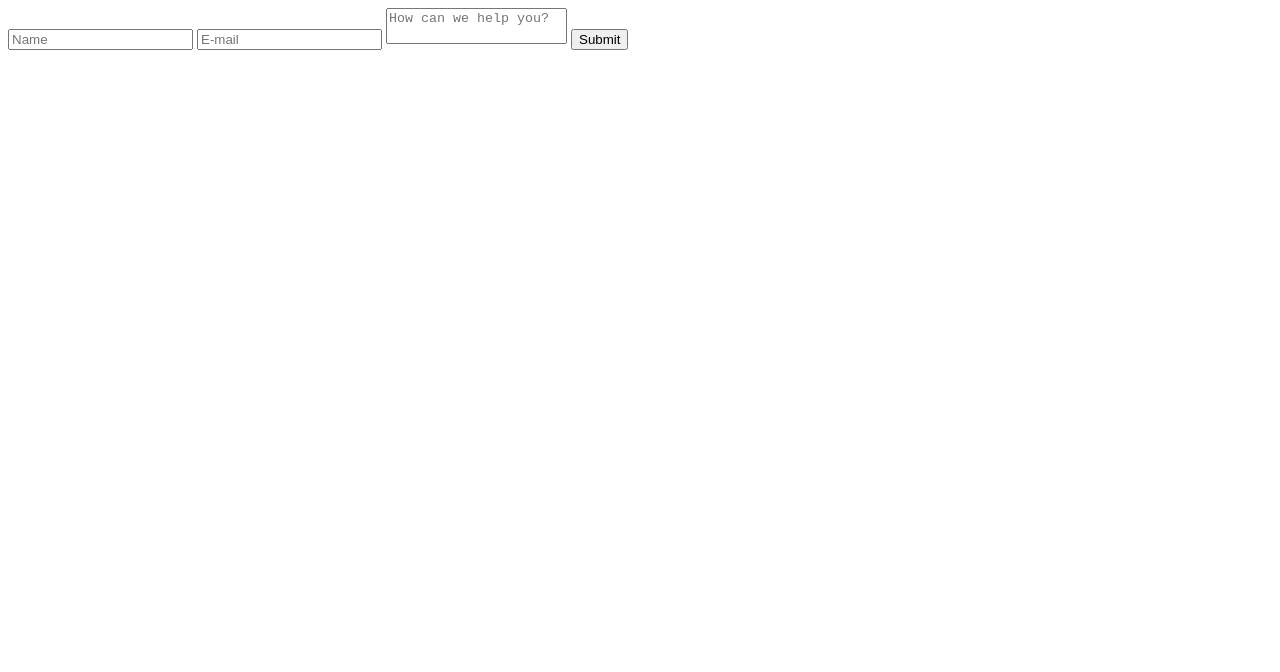
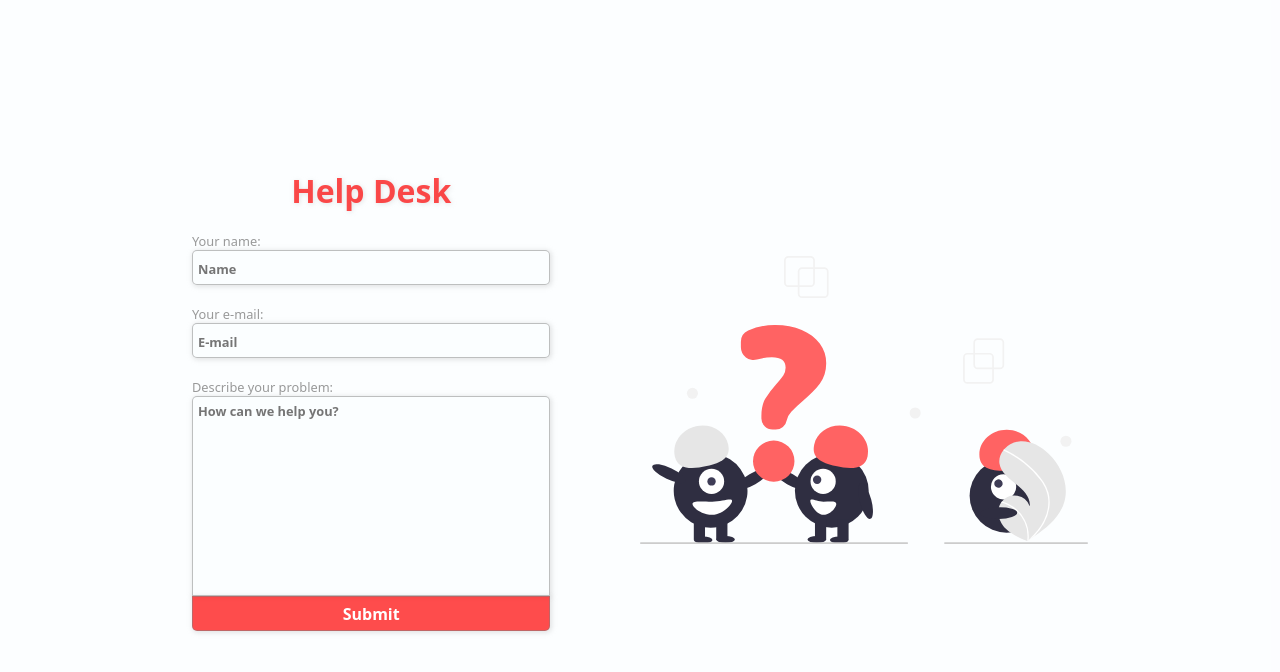
Before and after one commit to DevNylo/Form-helpdesk, a plain HTML site: page index.html in a window 1280 px wide. Drawn offline with Linux system fonts and the light colour scheme.

Commit message:
Form desktop final

```diff
--- a/CSS/style.css
+++ b/CSS/style.css
@@ -0,0 +1,114 @@
+*{
+    padding: 0;
+    margin: 0;
+    box-sizing: border-box;
+    outline: none;
+    font-family: system-ui, -apple-system, BlinkMacSystemFont, 'Segoe UI', Roboto, Oxygen, Ubuntu, Cantarell, 'Open Sans', 'Helvetica Neue', sans-serif;
+    font-size: 16px;
+}
+
+body, html{
+    width: 100%;
+    height: 100%;
+    background-color: rgba(240, 248, 255, 0.100);
+}
+
+
+#form{
+    width: 70vw;
+    height: 100%;
+    margin: 0 auto;
+
+    display: flex;
+    flex-direction: row;
+    justify-content: space-between;
+
+}
+
+form{
+    width: 40%;
+    height: 100%;
+    display: flex;
+    flex-direction: column;
+
+    justify-content: center;
+    align-items: flex-start;
+}
+
+form h1{
+    width: 100%;
+    text-align: center;
+    font-size: 2rem;
+    color:rgba(255, 0, 0, 0.700);
+    text-shadow: 1px 1px 5px rgba(191, 191, 191, 0.4);
+}
+
+form input{
+    border: 1px solid rgba(128, 128, 128, 0.500);
+    border-radius: 5px;
+    box-shadow: 1px 1px 5px 1px rgba(191, 191, 191, 0.4);
+    width: 100%;
+    height: 35px;
+    padding: 5px;
+    background-color: rgba(240, 248, 255, 0.100);
+}
+
+form input:focus{
+    color: rgba(255, 0, 0, 0.500);
+}
+
+form input::placeholder{
+    font-size: .8rem;
+    font-weight: bold;
+}
+
+form textarea{
+    width: 100%;
+    height: 200px;
+    padding: 5px;
+    border: 1px solid rgba(128, 128, 128, 0.500);
+    border-radius: 5px;
+    box-shadow: 1px 1px 5px 1px rgba(191, 191, 191, 0.4);
+    border-radius: 5px 5px 0px 0px;
+    background-color: rgba(240, 248, 255, 0.100);
+}
+
+form textarea::placeholder{
+    font-size: .8rem;
+    font-weight: bold;
+}
+form textarea:focus{
+    color: rgba(255, 0, 0, 0.700);
+}
+
+
+form .submit{
+    cursor: pointer;
+    color: white;
+    font-weight: bold;
+    background-color: rgba(255, 0, 0, 0.700);
+
+    border-radius: 0px 0px 5px 5px;
+}
+
+form .submit:hover{
+    background-color: rgba(255, 0, 0, 0.500);
+}
+
+form label{
+    font-size: .8rem;
+    color:rgba(128, 128, 128, 0.8);
+    margin-top: 20px;
+}
+
+
+
+.image{
+    width: 50%;
+    height: 100%;
+}
+
+.image img{
+    width: 100%;
+    height: inherit;
+}
--- a/index.html
+++ b/index.html
@@ -4,16 +4,24 @@
     <meta charset="UTF-8">
     <meta http-equiv="X-UA-Compatible" content="IE=edge">
     <meta name="viewport" content="width=device-width, initial-scale=1.0">
-    <title>Help me</title>
+    <link rel="stylesheet" href="./CSS/style.css">
+    <title>Help Desk</title>
 </head>
 <body>
-    <div>
+    <div id="form">
         <form action="">
+            <h1>Help Desk</h1>
+            <label for="Name">Your name:</label>
             <input type="text" name="Name" placeholder="Name">
+            <label for="Email">Your e-mail:</label>
             <input type="email" name="Email" placeholder="E-mail">
+            <label for="Name">Describe your problem:</label>
             <textarea name="question" placeholder="How can we help you?" style="resize: none;"></textarea>
-            <input type="submit" value="Submit">
+            <input type="submit" value="Submit" class="submit">
         </form>
+        <div class="image">
+            <img src="img/Question.svg" alt="Question-img">
+        </div>
     </div>
 
 </body>
```
